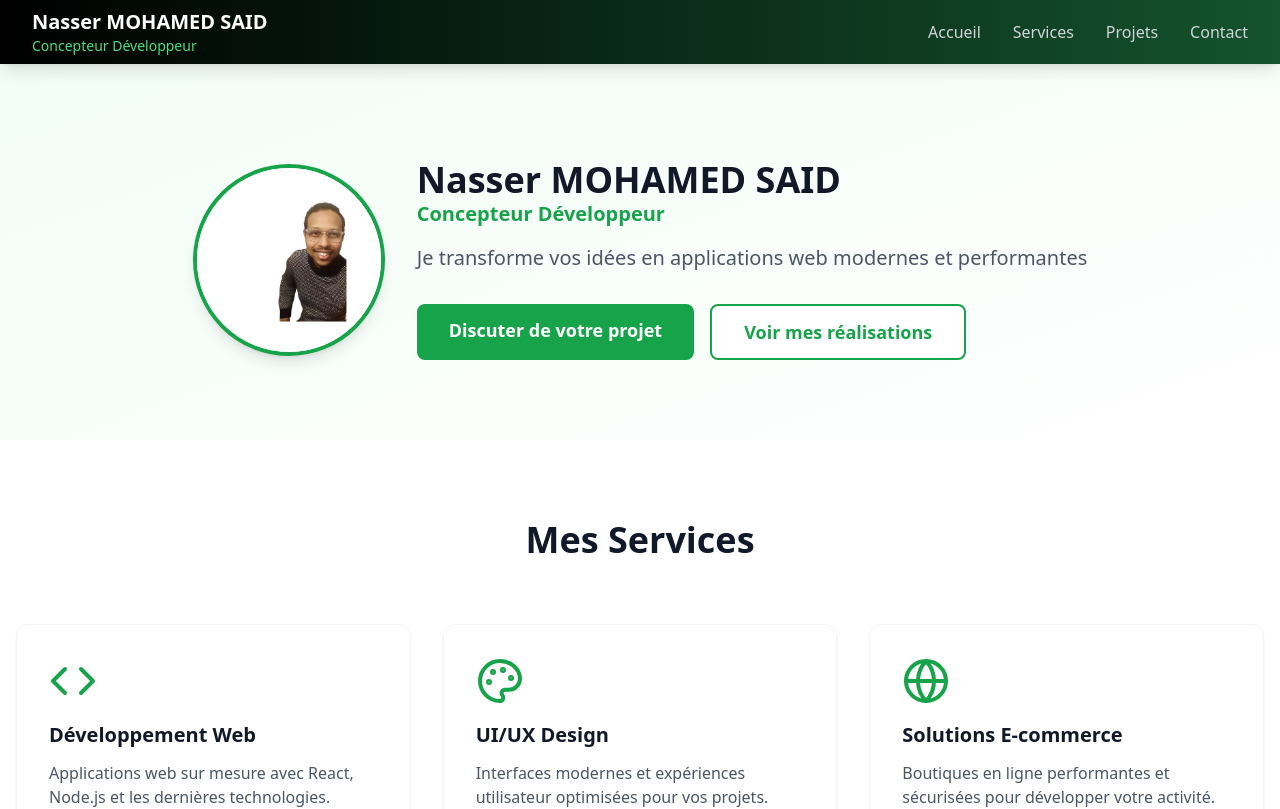
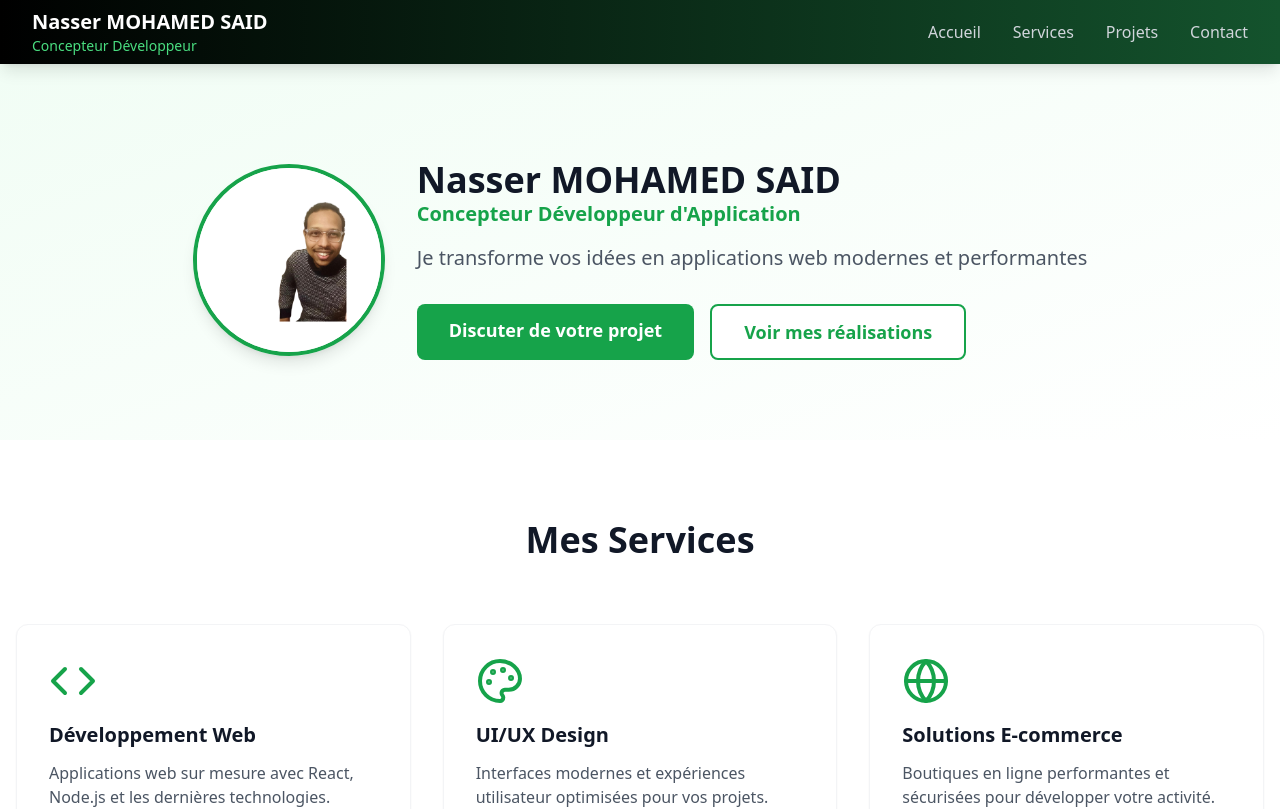
Before and after one commit to nasserbrid/portfolio_frontend, a React (Vite) app in the folder portfolio/: page / in a window 1280 px wide. Shown: the top 809 px of the page. Built offline with nearby package versions, Linux system fonts and the light colour scheme; no server answers.

Commit message:
Mise à jour de Home.jsx

```diff
--- a/portfolio/src/pages/Home.jsx
+++ b/portfolio/src/pages/Home.jsx
@@ -23,7 +23,7 @@ function Home() {
             Nasser MOHAMED SAID
           </h1>
           <h2 className="text-lg md:text-xl text-green-600 font-semibold mb-4">
-            Concepteur Développeur
+            Concepteur Développeur d'Application
           </h2>
           <p className="text-lg md:text-xl text-gray-600 mb-8 max-w-3xl">
             Je transforme vos idées en applications web modernes et performantes
```
